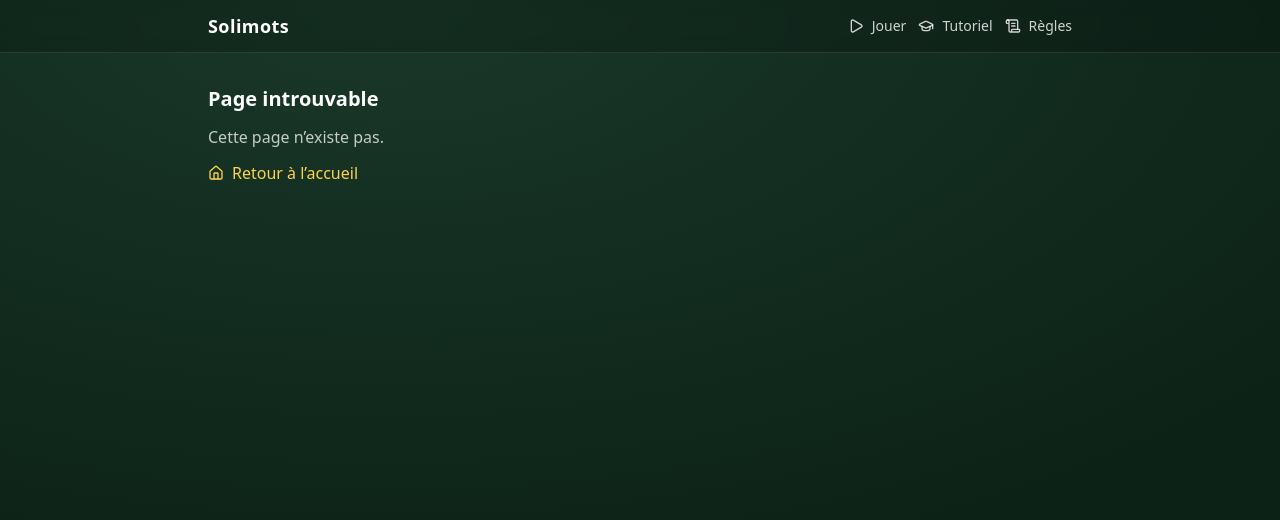
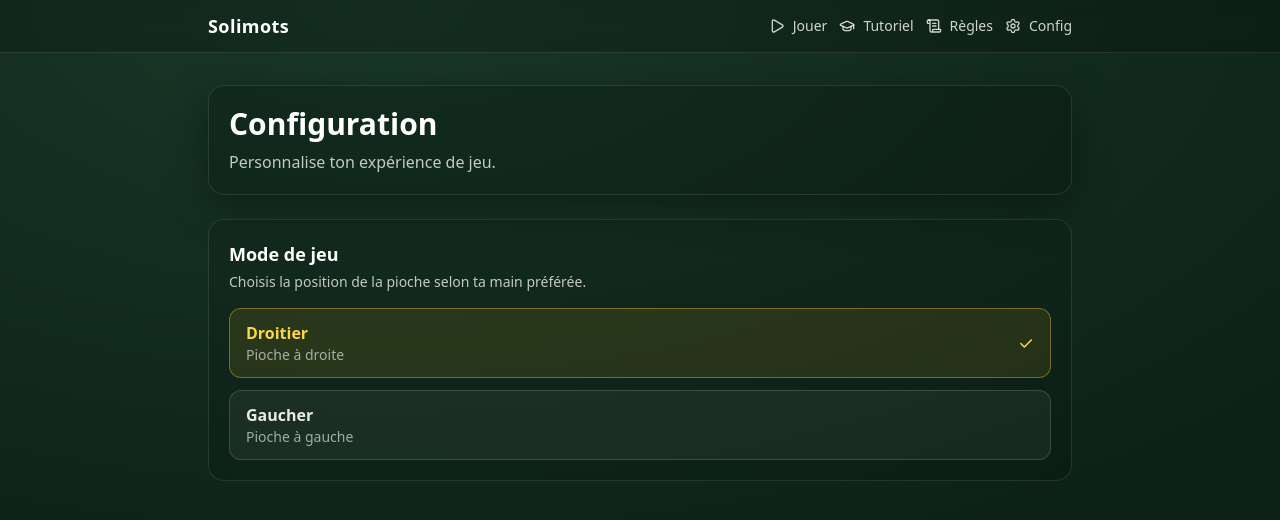
Before and after one commit to ThomasBerthaud/solimots, a React (Vite) app: page /settings in a window 1280 px wide. Shown: the top 520 px of the page. Built offline with nearby package versions, Linux system fonts and the light colour scheme.

Commit message:
Add left-handed/right-handed mode configuration
Co-authored-by: ThomasBerthaud <11942601+ThomasBerthaud@users.noreply.github.com>

```diff
--- a/src/App.tsx
+++ b/src/App.tsx
@@ -1,5 +1,5 @@
 import { motion } from 'framer-motion'
-import { GraduationCap, Play, ScrollText } from 'lucide-react'
+import { GraduationCap, Play, ScrollText, Settings } from 'lucide-react'
 import { Link, Outlet, useLocation, useNavigate } from 'react-router-dom'
 import { IconLabel } from './components/ui/IconLabel'
 import { useGameStore } from './store/gameStore'
@@ -49,6 +49,14 @@ function App() {
               >
                 <IconLabel icon={ScrollText} label="Règles" />
               </Link>
+              <Link
+                className="inline-flex items-center hover:text-white"
+                to="/settings"
+                aria-label="Configuration"
+                title="Configuration"
+              >
+                <IconLabel icon={Settings} label="Config" />
+              </Link>
             </nav>
           </div>
         </header>
--- a/src/components/dock/ThumbDock.tsx
+++ b/src/components/dock/ThumbDock.tsx
@@ -2,6 +2,7 @@ import { AnimatePresence, motion, useReducedMotion } from 'framer-motion'
 import type { ReactNode } from 'react'
 import type { CardId, LevelState } from '../../game/types'
 import type { MoveSource } from '../../store/gameStore'
+import { useSettingsStore } from '../../store/settingsStore'
 import { StockWaste } from './StockWaste'
 
 type Selected = { source: MoveSource; cardIds: CardId[] } | null
@@ -34,6 +35,33 @@ export function ThumbDock({
   toast,
 }: ThumbDockProps) {
   const reduceMotion = useReducedMotion() ?? false
+  const handedness = useSettingsStore((s) => s.handedness)
+
+  const stockWasteElement = (
+    <StockWaste
+      level={level}
+      selected={selected}
+      onSelectSource={onSelectSource}
+      onDraw={onDraw}
+      onDropCard={onDropCard}
+      errorCardId={errorCardId}
+      errorAt={errorAt}
+    />
+  )
+
+  const undoElement = (
+    <button
+      type="button"
+      data-ui-control="true"
+      onClick={onUndo}
+      className="relative inline-flex h-11 w-11 items-center justify-center rounded-2xl bg-white/5 text-white/85 active:bg-white/10"
+      aria-label="Annuler"
+      title="Annuler"
+    >
+      {undoIcon}
+      <span className="sr-only">Annuler</span>
+    </button>
+  )
 
   return (
     <div className="pointer-events-none relative z-40">
@@ -64,27 +92,17 @@ export function ThumbDock({
             transition={reduceMotion ? undefined : { duration: 0.2, ease: 'easeOut' }}
             data-ui-control="true"
           >
-            <StockWaste
-              level={level}
-              selected={selected}
-              onSelectSource={onSelectSource}
-              onDraw={onDraw}
-              onDropCard={onDropCard}
-              errorCardId={errorCardId}
-              errorAt={errorAt}
-            />
-
-            <button
-              type="button"
-              data-ui-control="true"
-              onClick={onUndo}
-              className="relative inline-flex h-11 w-11 items-center justify-center rounded-2xl bg-white/5 text-white/85 active:bg-white/10"
-              aria-label="Annuler"
-              title="Annuler"
-            >
-              {undoIcon}
-              <span className="sr-only">Annuler</span>
-            </button>
+            {handedness === 'left' ? (
+              <>
+                {undoElement}
+                {stockWasteElement}
+              </>
+            ) : (
+              <>
+                {stockWasteElement}
+                {undoElement}
+              </>
+            )}
           </motion.div>
         </div>
       </div>
--- a/src/main.tsx
+++ b/src/main.tsx
@@ -8,6 +8,7 @@ import { Game } from './routes/Game.tsx'
 import { Home } from './routes/Home.tsx'
 import { HowTo } from './routes/HowTo.tsx'
 import { NotFound } from './routes/NotFound.tsx'
+import { Settings } from './routes/Settings.tsx'
 import { Tutorial } from './routes/Tutorial.tsx'
 
 // Register the service worker for offline support (PWA).
@@ -21,6 +22,7 @@ const router = createBrowserRouter([
       { path: '/game', element: <Game /> },
       { path: '/how-to', element: <HowTo /> },
       { path: '/tutorial', element: <Tutorial /> },
+      { path: '/settings', element: <Settings /> },
       { path: '*', element: <NotFound /> },
     ],
   },
--- a/src/routes/Home.tsx
+++ b/src/routes/Home.tsx
@@ -1,4 +1,4 @@
-import { Dices, GraduationCap, Play, RotateCcw, ScrollText, Smartphone } from 'lucide-react'
+import { Dices, GraduationCap, Play, RotateCcw, ScrollText, Settings, Smartphone } from 'lucide-react'
 import { Link, useNavigate } from 'react-router-dom'
 import { IconLabel } from '../components/ui/IconLabel'
 import { useGameStore } from '../store/gameStore'
@@ -66,6 +66,14 @@ export function Home() {
           >
             <IconLabel icon={ScrollText} label="Voir les règles" hideLabelOnMobile={false} />
           </Link>
+          <Link
+            to="/settings"
+            className="inline-flex items-center justify-center rounded-xl border border-white/15 bg-white/5 px-4 py-3 text-sm font-semibold text-white/90 hover:bg-white/10 active:bg-white/15"
+            aria-label="Configuration"
+            title="Configuration"
+          >
+            <IconLabel icon={Settings} label="Configuration" hideLabelOnMobile={false} />
+          </Link>
         </div>
       </section>
 
--- /dev/null
+++ b/src/routes/Settings.tsx
@@ -0,0 +1,70 @@
+import { useSettingsStore } from '../store/settingsStore'
+
+export function Settings() {
+  const handedness = useSettingsStore((s) => s.handedness)
+  const setHandedness = useSettingsStore((s) => s.setHandedness)
+
+  return (
+    <div className="space-y-6">
+      <section className="rounded-2xl border border-white/10 bg-black/20 p-5 shadow-[0_12px_40px_rgba(0,0,0,0.35)]">
+        <h1 className="text-2xl font-semibold leading-tight md:text-3xl">Configuration</h1>
+        <p className="mt-2 text-white/75">Personnalise ton expérience de jeu.</p>
+      </section>
+
+      <section className="rounded-2xl border border-white/10 bg-black/10 p-5">
+        <h2 className="text-lg font-semibold">Mode de jeu</h2>
+        <p className="mt-1 text-sm text-white/75">
+          Choisis la position de la pioche selon ta main préférée.
+        </p>
+
+        <div className="mt-4 space-y-3">
+          <button
+            type="button"
+            onClick={() => setHandedness('right')}
+            className={[
+              'flex w-full items-center justify-between rounded-xl border px-4 py-3 text-left transition-colors',
+              handedness === 'right'
+                ? 'border-amber-400/40 bg-amber-400/10 text-amber-300'
+                : 'border-white/15 bg-white/5 text-white/90 hover:bg-white/10',
+            ].join(' ')}
+            aria-label="Mode droitier"
+            title="Mode droitier"
+          >
+            <div>
+              <p className="font-semibold">Droitier</p>
+              <p className="text-sm text-white/60">Pioche à droite</p>
+            </div>
+            {handedness === 'right' ? (
+              <div className="text-lg" aria-hidden="true">
+                ✓
+              </div>
+            ) : null}
+          </button>
+
+          <button
+            type="button"
+            onClick={() => setHandedness('left')}
+            className={[
+              'flex w-full items-center justify-between rounded-xl border px-4 py-3 text-left transition-colors',
+              handedness === 'left'
+                ? 'border-amber-400/40 bg-amber-400/10 text-amber-300'
+                : 'border-white/15 bg-white/5 text-white/90 hover:bg-white/10',
+            ].join(' ')}
+            aria-label="Mode gaucher"
+            title="Mode gaucher"
+          >
+            <div>
+              <p className="font-semibold">Gaucher</p>
+              <p className="text-sm text-white/60">Pioche à gauche</p>
+            </div>
+            {handedness === 'left' ? (
+              <div className="text-lg" aria-hidden="true">
+                ✓
+              </div>
+            ) : null}
+          </button>
+        </div>
+      </section>
+    </div>
+  )
+}
--- /dev/null
+++ b/src/store/settingsStore.ts
@@ -0,0 +1,23 @@
+import { create } from 'zustand'
+import { createJSONStorage, persist } from 'zustand/middleware'
+
+export type Handedness = 'right' | 'left'
+
+type SettingsStore = {
+  handedness: Handedness
+  setHandedness: (handedness: Handedness) => void
+}
+
+export const useSettingsStore = create<SettingsStore>()(
+  persist(
+    (set) => ({
+      handedness: 'right',
+      setHandedness: (handedness) => set({ handedness }),
+    }),
+    {
+      name: 'solimots-settings-v1',
+      version: 1,
+      storage: createJSONStorage(() => localStorage),
+    },
+  ),
+)
```
